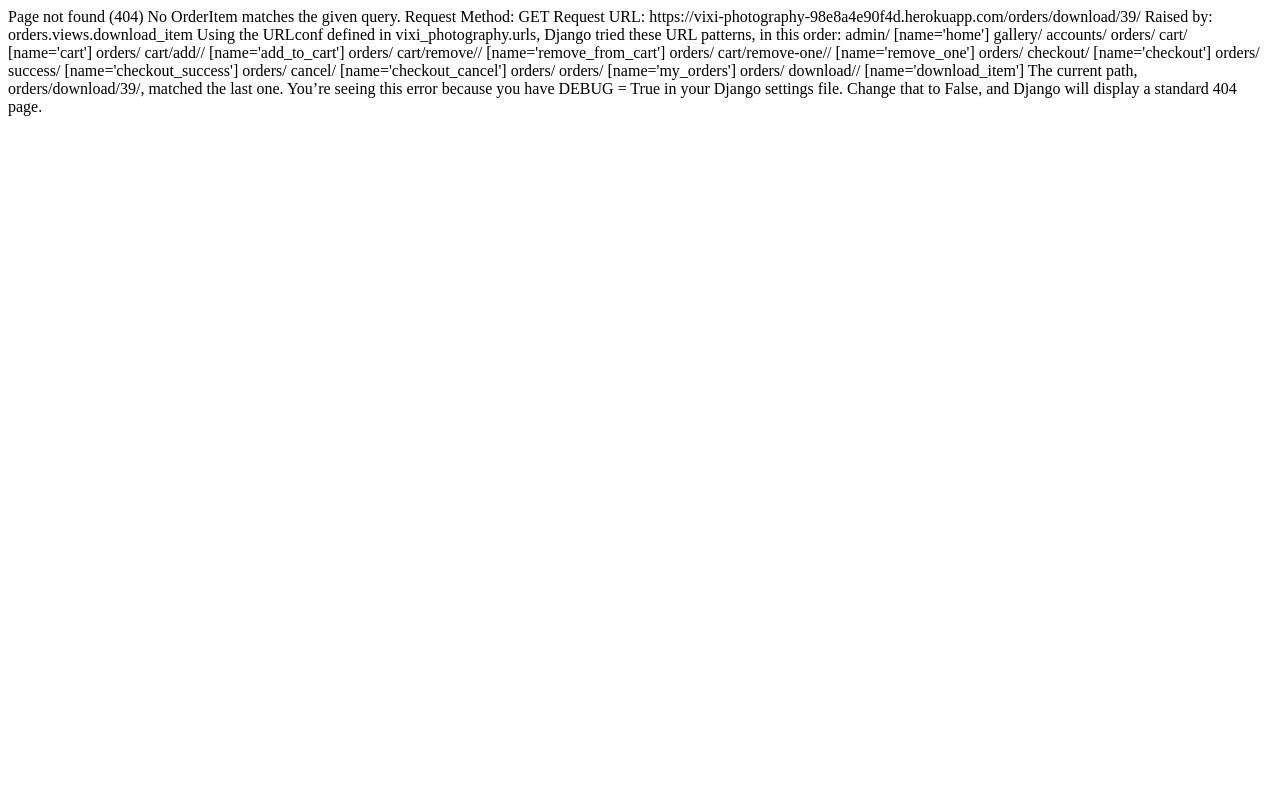
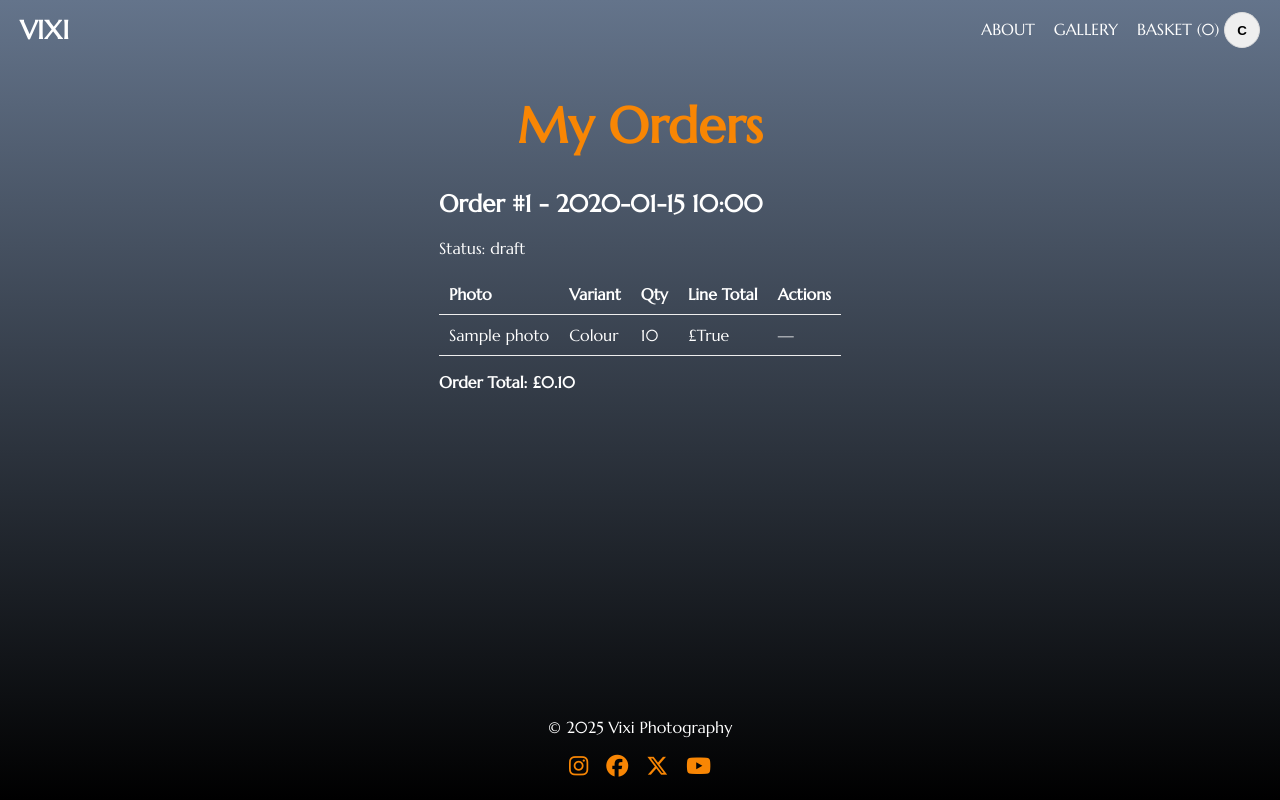
Before and after one commit to ccrd1711/vixi_photography, a Django app: page /orders/orders/ in a window 1280 px wide. Run offline with Django 4.2, Linux system fonts and the light colour scheme; a user stored in the database is signed in; tables that the repository leaves empty hold one stand-in row (values such as "Sample post"); some libraries are stand-ins or nearby versions.

Commit message:
update urls and html template due to continuous errors, push to test

```diff
--- a/orders/urls.py
+++ b/orders/urls.py
@@ -11,12 +11,8 @@ urlpatterns = [
     path("cancel/", views.checkout_cancel, name="checkout_cancel"),
     path("orders/", views.my_orders, name="my_orders"),
     path("download/<int:item_id>/", views.download_item, name="download_item"),
-    path("download/<int:item_id>/", views.download_item, name="orderitem_download"),
     path("book/", views.book_request, name="book_request"),
     path("bookings/", views.my_bookings, name="my_bookings"),
     path("bookings/<int:pk>/edit/", views.edit_booking, name="edit_booking"),
     path("bookings/<int:pk>/cancel/", views.delete_booking, name="delete_booking"),
-    path("bookings/<int:pk>/pay/", views.booking_deposit_checkout, name="booking_deposit_checkout"),
-    path("bookings/deposit/success/<int:pk>/", views.booking_deposit_success, name="booking_deposit_success"),
-    path("bookings/deposit/cancel/<int:pk>/", views.booking_deposit_cancel, name="booking_deposit_cancel"),
 ]
--- a/orders/views.py
+++ b/orders/views.py
@@ -213,16 +213,20 @@ def my_orders(request):
 
 @login_required
 def download_item(request, item_id: int):
-    item = get_object_or_404(
-        OrderItem.objects.select_related("order", "photo"),
-        pk=item_id,
-    )
+    # Try to fetch the order item
+    item = OrderItem.objects.select_related("order", "photo").filter(pk=item_id).first()
+    if not item:
+        messages.error(request, "That download could not be found.")
+        return redirect("my_orders")
+
+    # Ownership + status checks
     if item.order.user_id != request.user.id:
         return HttpResponseForbidden("Not your order.")
     if item.order.status != "paid":
         messages.error(request, "Downloads are available after payment.")
         return redirect("my_orders")
 
+    # Choose download URL by variant
     url = item.photo.download_url_bw if item.variant == "bw" else item.photo.download_url
     if not url:
         messages.error(request, "Download unavailable for this item.")
--- a/templates/orders/my_orders.html
+++ b/templates/orders/my_orders.html
@@ -1,23 +1,42 @@
-Page not found (404)
-No OrderItem matches the given query.
-Request Method:	GET
-Request URL:	https://vixi-photography-98e8a4e90f4d.herokuapp.com/orders/download/39/
-Raised by:	orders.views.download_item
-Using the URLconf defined in vixi_photography.urls, Django tried these URL patterns, in this order:
+{% extends "base.html" %}
+{% block title %}My Orders{% endblock %}
+{% block content %}
 
-admin/
-[name='home']
-gallery/
-accounts/
-orders/ cart/ [name='cart']
-orders/ cart/add/<int:photo_id>/ [name='add_to_cart']
-orders/ cart/remove/<int:photo_id>/ [name='remove_from_cart']
-orders/ cart/remove-one/<int:photo_id>/ [name='remove_one']
-orders/ checkout/ [name='checkout']
-orders/ success/ [name='checkout_success']
-orders/ cancel/ [name='checkout_cancel']
-orders/ orders/ [name='my_orders']
-orders/ download/<int:item_id>/ [name='download_item']
-The current path, orders/download/39/, matched the last one.
+<h1>My Orders</h1>
 
-You’re seeing this error because you have DEBUG = True in your Django settings file. Change that to False, and Django will display a standard 404 page.
+{% for o in orders %}
+  <div class="order-card">
+    <h2>Order #{{ o.id }} - {{ o.created_at|date:"Y-m-d H:i" }}</h2>
+    <p>Status: {{ o.status }}</p>
+
+    <table class="cart-table">
+      <thead>
+        <tr><th>Photo</th><th>Variant</th><th>Qty</th><th>Line Total</th><th>Actions</th></tr>
+      </thead>
+      <tbody>
+  {% for item in o.items.all %}
+    <tr>
+      <td>{{ item.photo.title }}</td>
+      <td>{{ item.get_variant_display }}</td>
+      <td class="t-center">{{ item.qty }}</td>
+      <td class="t-right">£{{ item.subtotal_pence|floatformat:-2|divisibleby:100 }}</td>
+      <td class="t-right">
+        {% if o.status == "paid" %}
+          <a class="btn" href="{% url 'download_item' item.id %}" target="_blank" rel="noopener">
+            Download ({{ item.get_variant_display }})
+          </a>
+        {% else %} — {% endif %}
+      </td>
+    </tr>
+  {% endfor %}
+</tbody>
+
+    </table>
+
+    <p><strong>Order Total: {{ o.total_display }}</strong></p>
+  </div>
+{% empty %}
+  <p>You have no orders yet.</p>
+{% endfor %}
+
+{% endblock %}
```
